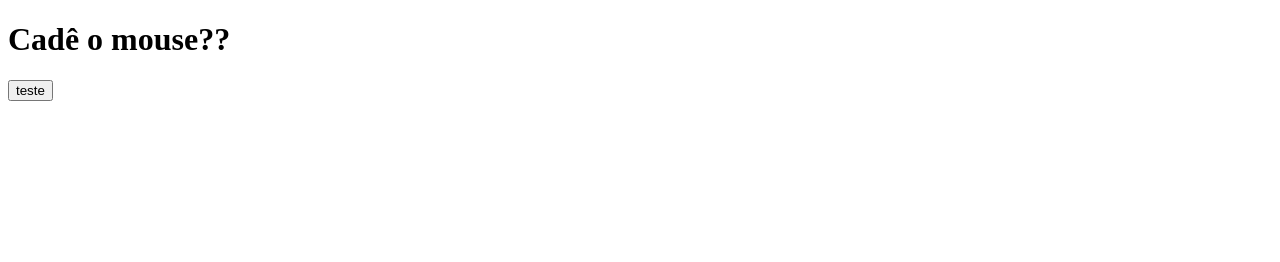
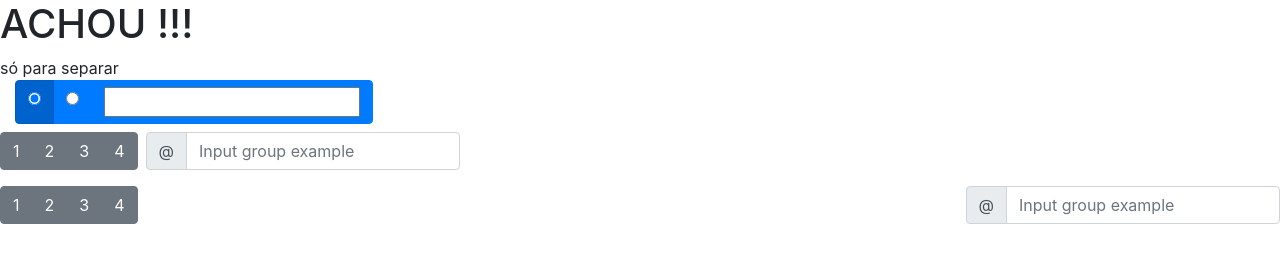
Before and after one commit to moroniunopar/aula_javaScript01_DIO, a plain HTML site: page index.html in a window 1280 px wide. Drawn offline with nearby package versions, Linux system fonts and the light colour scheme.

Commit message:
conclusão da primeira aula e mais testes pessoais

```diff
--- a/index.html
+++ b/index.html
@@ -5,10 +5,64 @@
   <meta http-equiv="X-UA-Compatible" content="IE=edge">
   <meta name="viewport" content="width=device-width, initial-scale=1.0">
   <script type="text/javascript" src="/javaScript/comandos.js"></script>
+  <link rel="stylesheet" href="https://stackpath.bootstrapcdn.com/bootstrap/4.3.1/css/bootstrap.min.css" integrity="sha384-ggOyR0iXCbMQv3Xipma34MD+dH/1fQ784/j6cY/iJTQUOhcWr7x9JvoRxT2MZw1T" crossorigin="anonymous">
+
   <title>Document</title>
 </head>
 <body>
+  <script src="https://code.jquery.com/jquery-3.3.1.slim.min.js" integrity="sha384-q8i/X+965DzO0rT7abK41JStQIAqVgRVzpbzo5smXKp4YfRvH+8abtTE1Pi6jizo" crossorigin="anonymous"></script>
+  <script src="https://cdnjs.cloudflare.com/ajax/libs/popper.js/1.14.7/umd/popper.min.js" integrity="sha384-UO2eT0CpHqdSJQ6hJty5KVphtPhzWj9WO1clHTMGa3JDZwrnQq4sF86dIHNDz0W1" crossorigin="anonymous"></script>
+  <script src="https://stackpath.bootstrapcdn.com/bootstrap/4.3.1/js/bootstrap.min.js" integrity="sha384-JjSmVgyd0p3pXB1rRibZUAYoIIy6OrQ6VrjIEaFf/nJGzIxFDsf4x0xIM+B07jRM" crossorigin="anonymous"></script>
+
+<!-- <p><button type <a name="" id="xx" class="btn btn-primary" href="#" role="button" onclick="clicou(this)">teste</a></p> -->
+
   <h1 id="teste1" onmouseover="trocar(this)" onmouseout="voltar(this)">Cadê o mouse??</h1>
-  <button type <a name="" id="" class="btn btn-primary" href="#" role="button" onclick="clicou(this)">teste</a>
+
+  <div>só para separar</div>
+<div class="container-fluid">
+  <div class="btn-group" data-toggle="buttons">
+    <label class="btn btn-primary active">
+      <input type="radio" name="" id="" autocomplete="off" checked>
+    </label>
+    <label class="btn btn-primary">
+      <input type="radio" name="" id="" autocomplete="off">
+    </label>
+    <label class="btn btn-primary">
+      <input type=" radio" name="" id=" " autocomplete="off ">
+    </label>
+  </div>
+
+</div>
+
+
+<div class="btn-toolbar mb-3" role="toolbar" aria-label="Toolbar with button groups">
+  <div class="btn-group mr-2" role="group" aria-label="First group">
+    <button type="button" class="btn btn-secondary">1</button>
+    <button type="button" class="btn btn-secondary">2</button>
+    <button type="button" class="btn btn-secondary">3</button>
+    <button type="button" class="btn btn-secondary">4</button>
+  </div>
+  <div class="input-group">
+    <div class="input-group-prepend">
+      <div class="input-group-text" id="btnGroupAddon">@</div>
+    </div>
+    <input type="text" class="form-control" placeholder="Input group example" aria-label="Input group example" aria-describedby="btnGroupAddon">
+  </div>
+</div>
+
+<div class="btn-toolbar justify-content-between" role="toolbar" aria-label="Toolbar with button groups">
+  <div class="btn-group" role="group" aria-label="First group">
+    <button type="button" class="btn btn-secondary">1</button>
+    <button type="button" class="btn btn-secondary">2</button>
+    <button type="button" class="btn btn-secondary">3</button>
+    <button type="button" class="btn btn-secondary">4</button>
+  </div>
+  <div class="input-group">
+    <div class="input-group-prepend">
+      <div class="input-group-text" id="btnGroupAddon2">@</div>
+    </div>
+    <input type="text" class="form-control" placeholder="Input group example" aria-label="Input group example" aria-describedby="btnGroupAddon2">
+  </div>
+</div>
 </body>
 </html>
```
